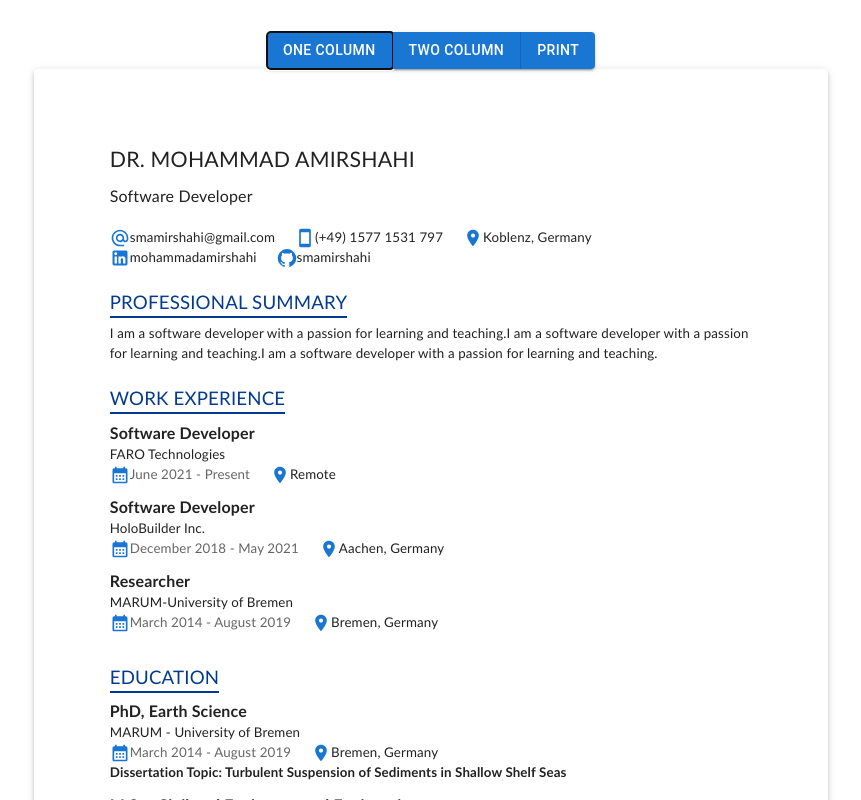
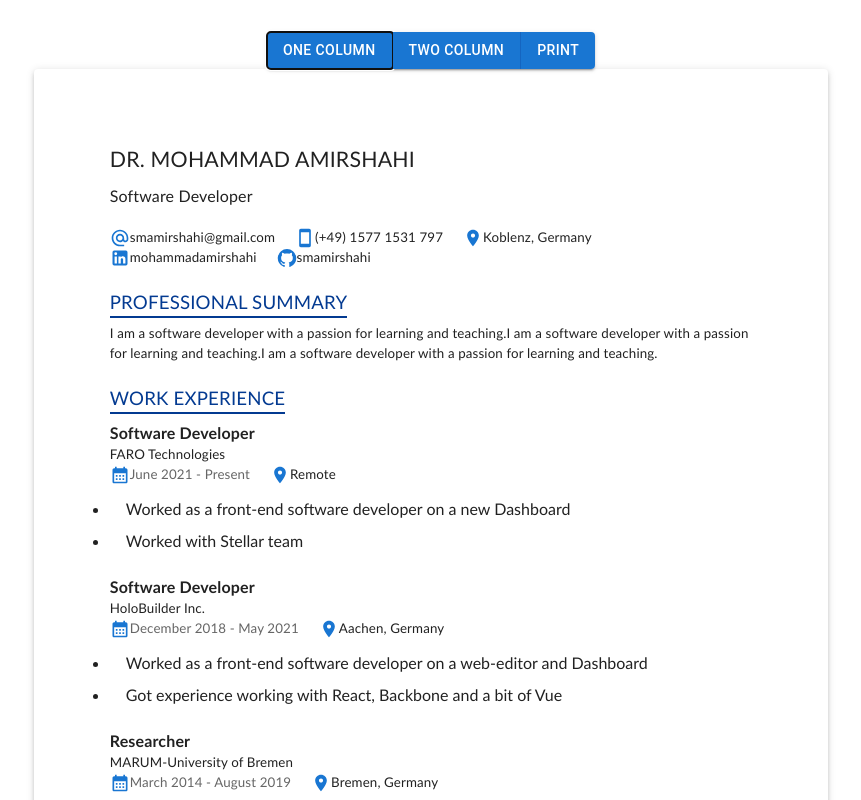
Before and after one commit to smamirshahi/squeezy-cv, a React (Vite) app: page / in a window 1280 px wide. Both pictures are taken after a click on the button "ONE COLUMN". Shown: the top 800 px of the page, without its empty margins (209-1070 px from the left). Built offline with nearby package versions, Linux system fonts and the light colour scheme.

Commit message:
[main] Add bullet points

```diff
--- a/src/Sections/experiences/experiences-subsection.tsx
+++ b/src/Sections/experiences/experiences-subsection.tsx
@@ -1,5 +1,5 @@
 import { BodyText, SubsectionText } from "../../common/custom-typography";
-import { Grid2 } from "@mui/material";
+import { Grid2, List, ListItem } from "@mui/material";
 import { ExperienceProps } from "../../common/custom-types";
 import { IconWithText } from "../../common/icon-with-text";
 import LocationOnIcon from "@mui/icons-material/LocationOn";
@@ -28,13 +28,14 @@ export function ExperiencesSubsection({ experience }: Props): JSX.Element {
       {experience.dissertationTitle && (
         <BodyText text={experience.dissertationTitle} isBold={true} />
       )}
-      {/* <List sx={{ listStyleType: "disc" }}>
-        {workExperience.bulletPoints.map((bulletPoint, index) => (
+      {experience.bulletPoints &&
+      <List dense sx={{ listStyleType: "disc" }}>
+        {experience.bulletPoints.map((bulletPoint, index) => (
           <ListItem key={index} sx={{ display: "list-item" }}>
             {bulletPoint}
           </ListItem>
         ))}
-      </List> */}
+      </List>}
     </Grid2>
   );
 }
--- a/src/applicant.ts
+++ b/src/applicant.ts
@@ -26,18 +26,30 @@ export const Applicant: ResumeSectionProps = {
       institute: "FARO Technologies",
       location: "Remote",
       datePeriod: { start: "2021-06-01" },
+      bulletPoints: [
+        "Worked as a front-end software developer on a new Dashboard",
+        "Worked with Stellar team"
+      ]
     },
     {
       title: "Software Developer",
       institute: "HoloBuilder Inc.",
       location: "Aachen, Germany",
       datePeriod: { start: "2018-12-01", end: "2021-05-31" },
+      bulletPoints: [
+        "Worked as a front-end software developer on a web-editor and Dashboard",
+        "Got experience working with React, Backbone and a bit of Vue"
+      ]
     },
     {
       title: "Researcher",
       institute: "MARUM-University of Bremen",
       location: "Bremen, Germany",
       datePeriod: { start: "2014-03-16", end: "2019-08-12" },
+      bulletPoints: [
+        "Worked on suspended sediment transport and turbulence",
+        "participated in 2 research cruises"
+      ]
     },
   ],
 
```
